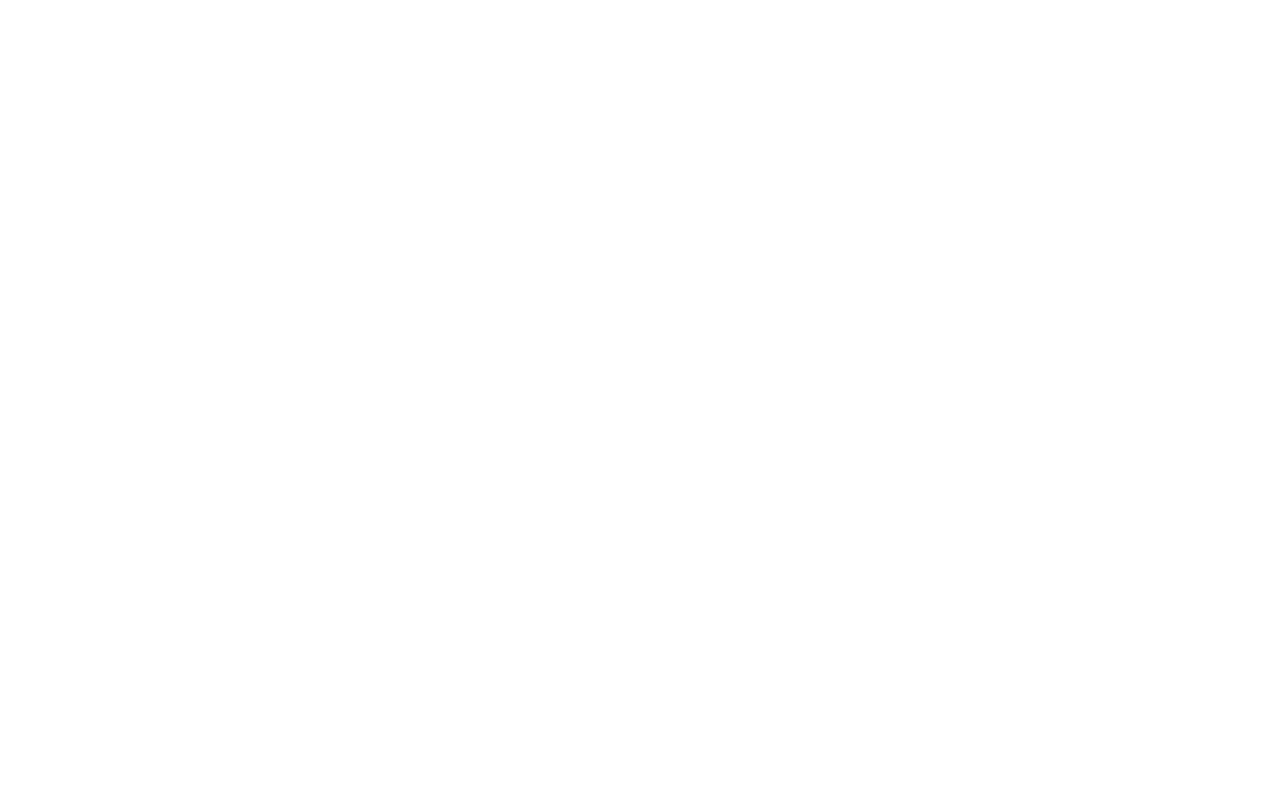
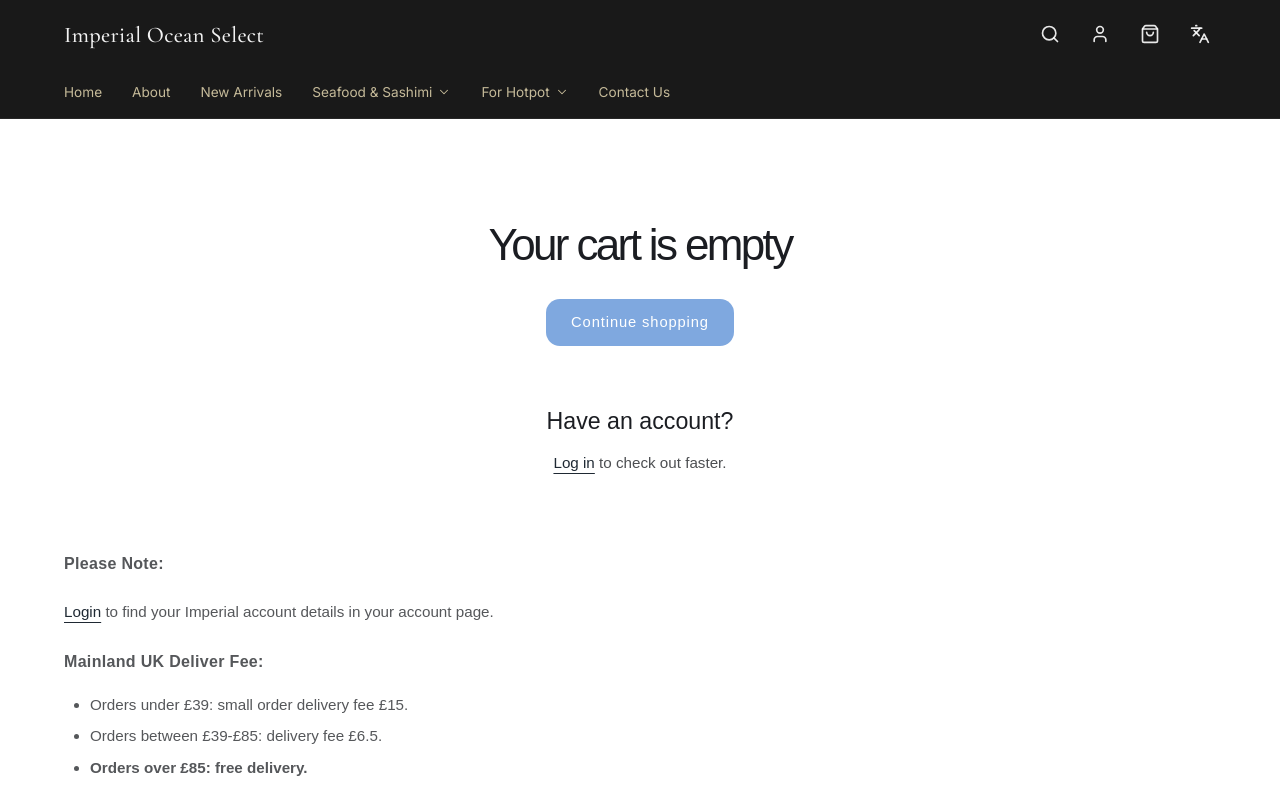
Before and after one commit to darren-gzdeng/imperial-site, a React (Vite) app in the folder imperial-site/: page /imperial-site/cart in a window 1280 px wide. Before the commit this address had no page. Shown: the top 800 px of the page. Built offline with nearby package versions, Linux system fonts and the light colour scheme.

Commit message:
Add shopping cart
Add shopping cart page that prompts the user to login if haven't

```diff
--- a/imperial-site/src/App.jsx
+++ b/imperial-site/src/App.jsx
@@ -11,6 +11,7 @@
 import Register from "./pages/Register";
 import ForgotPassword from "./pages/ForgotPassword";
 import Account from "./pages/Account";
+import Cart from "./pages/Cart";
 import Invoice from "./pages/Invoice";
 import ChefRecipe from "./pages/ChefRecipe";
 import ShippingDelivery from "./pages/ShippingDelivery";
@@ -32,6 +33,7 @@
         <Route path="register" element={<Register />} />
         <Route path="forgot-password" element={<ForgotPassword />} />
         <Route path="account" element={<Account />} />
+        <Route path="cart" element={<Cart />} />
         <Route path="invoice" element={<Invoice />} />
         <Route path="chef-recipe" element={<ChefRecipe />} />
         <Route path="shipping-delivery" element={<ShippingDelivery />} />
--- a/imperial-site/src/components/Header.jsx
+++ b/imperial-site/src/components/Header.jsx
@@ -37,9 +37,9 @@
             <Link to={accountPath} className="icon-btn" aria-label="Account">
               <User size={20} strokeWidth={2} />
             </Link>
-            <button className="icon-btn" aria-label="Cart">
+            <Link to="/cart" className="icon-btn" aria-label="Cart">
               <ShoppingBag size={20} strokeWidth={2} />
-            </button>
+            </Link>
             <button className="icon-btn" aria-label="Language">
               <Languages size={20} strokeWidth={2} />
             </button>
--- /dev/null
+++ b/imperial-site/src/pages/Cart.jsx
@@ -0,0 +1,131 @@
+import { Link } from "react-router";
+
+const styles = {
+  page: {
+    minHeight: "620px",
+    color: "#1b1d22",
+  },
+  emptyState: {
+    display: "flex",
+    flexDirection: "column",
+    alignItems: "center",
+    paddingTop: "56px",
+    textAlign: "center",
+  },
+  title: {
+    margin: 0,
+    fontSize: "2.75rem",
+    fontWeight: 400,
+    lineHeight: 1,
+    letterSpacing: "-0.06em",
+  },
+  continueLink: {
+    display: "inline-flex",
+    alignItems: "center",
+    justifyContent: "center",
+    minWidth: "188px",
+    marginTop: "32px",
+    padding: "16px 24px",
+    borderRadius: "14px",
+    background: "#7fa8df",
+    color: "#ffffff",
+    fontSize: "0.92rem",
+    fontWeight: 500,
+    lineHeight: 1,
+    letterSpacing: "0.06em",
+  },
+  accountBlock: {
+    marginTop: "62px",
+    textAlign: "center",
+  },
+  accountTitle: {
+    margin: 0,
+    fontSize: "1.45rem",
+    fontWeight: 400,
+    lineHeight: 1.2,
+    letterSpacing: "0",
+  },
+  accountText: {
+    marginTop: "16px",
+    color: "#4d4f52",
+    fontSize: "0.95rem",
+    lineHeight: 1.45,
+  },
+  inlineLink: {
+    color: "#1f2933",
+    textDecoration: "underline",
+    textUnderlineOffset: "5px",
+  },
+  notes: {
+    marginTop: "78px",
+    maxWidth: "760px",
+    color: "#55575a",
+    fontSize: "0.95rem",
+    lineHeight: 1.55,
+  },
+  noteHeading: {
+    margin: "0 0 24px",
+    fontSize: "1rem",
+    fontWeight: 700,
+    color: "#55575a",
+    letterSpacing: "0.02em",
+  },
+  noteText: {
+    margin: "0 0 26px",
+  },
+  deliveryHeading: {
+    margin: "0 0 18px",
+    fontSize: "1rem",
+    fontWeight: 700,
+    color: "#55575a",
+    letterSpacing: "0.02em",
+  },
+  list: {
+    margin: 0,
+    paddingLeft: "26px",
+  },
+  listItem: {
+    marginBottom: "8px",
+  },
+  strong: {
+    fontWeight: 700,
+  },
+};
+
+export default function Cart() {
+  return (
+    <div style={styles.page}>
+      <section style={styles.emptyState}>
+        <h1 style={styles.title}>Your cart is empty</h1>
+
+        <Link to="/new-arrivals" style={styles.continueLink}>
+          Continue shopping
+        </Link>
+
+        <div style={styles.accountBlock}>
+          <h2 style={styles.accountTitle}>Have an account?</h2>
+          <p style={styles.accountText}>
+            <Link to="/login" style={styles.inlineLink}>Log in</Link> to check out faster.
+          </p>
+        </div>
+      </section>
+
+      <section style={styles.notes}>
+        <h2 style={styles.noteHeading}>Please Note:</h2>
+
+        <p style={styles.noteText}>
+          <Link to="/login" style={styles.inlineLink}>Login</Link> to find your Imperial account details in your account page.
+        </p>
+
+        <h2 style={styles.deliveryHeading}>Mainland UK Deliver Fee:</h2>
+        <ul style={styles.list}>
+          <li style={styles.listItem}>Orders under £39: small order delivery fee £15.</li>
+          <li style={styles.listItem}>Orders between £39-£85: delivery fee £6.5.</li>
+          <li style={styles.listItem}>
+            <span style={styles.strong}>Orders over £85: free delivery.</span>
+          </li>
+        </ul>
+      </section>
+    </div>
+  );
+}
```
Also changed, not shown: 1 other file (tests, documents, lock files or other folders).
